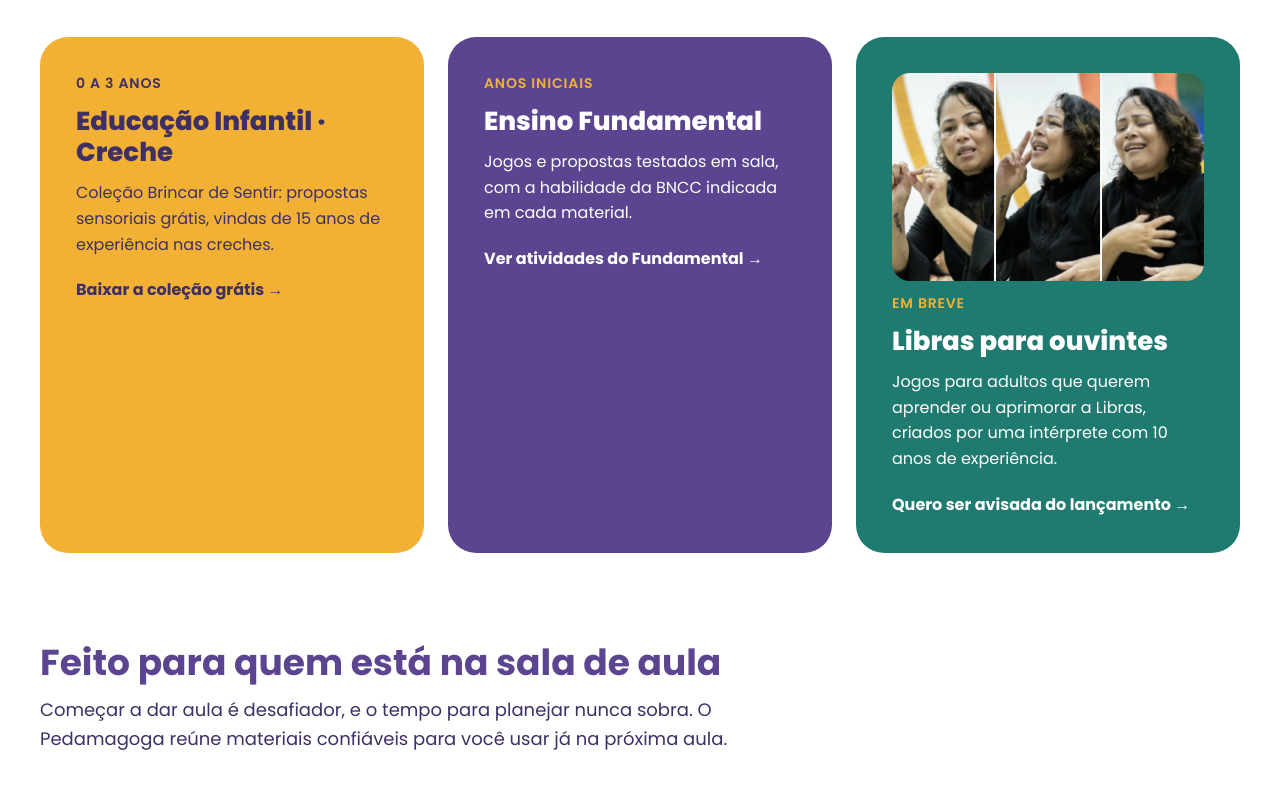
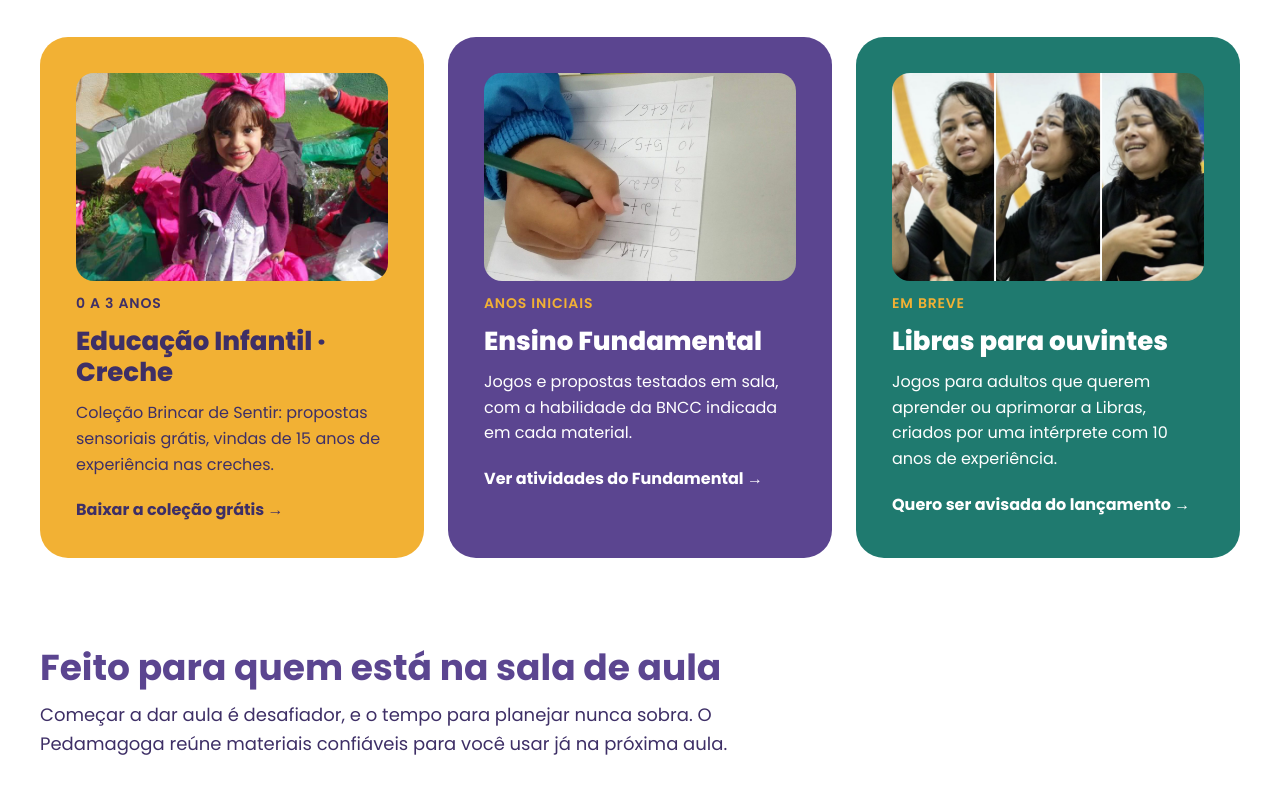
Before and after one commit to fabianamagogalibras-jpg/pedamagoga., a plain HTML site: page index.html in a window 1280 px wide. Shown: the part 1032-1822 px from the top of the page. Drawn offline with Linux system fonts and the light colour scheme.

Commit message:
Add files via upload

```diff
--- a/index.html
+++ b/index.html
@@ -69,12 +69,14 @@ img{max-width:100%}
 </div>
 <div style="display: flex; flex-wrap: wrap; gap: 24px">
 <a href="#creche" style="flex: 1 1 300px; min-width: 0; text-decoration: none; background: #F2B134; color: #3E2F66; border-radius: 28px; padding: 36px; display: flex; flex-direction: column; gap: 12px">
+<img src="creche-brincar.jpg" alt="Menina pequena sorrindo com laço de papel crepom, cercada de papéis coloridos e plástico numa brincadeira sensorial ao ar livre" style="width: 100%; aspect-ratio: 3 / 2; height: auto; object-fit: cover; object-position: center top; border-radius: 18px; display: block">
 <span style="font-size: 14px; font-weight: 600; letter-spacing: 0.06em; text-transform: uppercase">0 a 3 anos</span>
 <span style="font-size: 26px; font-weight: 800; line-height: 1.2">Educação Infantil · Creche</span>
 <span style="font-size: 16px; line-height: 1.6">Coleção Brincar de Sentir: propostas sensoriais grátis, vindas de 15 anos de experiência nas creches.</span>
 <span style="font-size: 16px; font-weight: 700; padding-top: 8px">Baixar a coleção grátis →</span>
 </a>
 <a href="#atividades" style="flex: 1 1 300px; min-width: 0; text-decoration: none; background: #5B4590; color: #FFFFFF; border-radius: 28px; padding: 36px; display: flex; flex-direction: column; gap: 12px">
+<img src="fundamental-escrita.jpg" alt="Mão de uma criança escrevendo combinações de soma numa folha de atividade" style="width: 100%; aspect-ratio: 3 / 2; height: auto; object-fit: cover; object-position: center; border-radius: 18px; display: block">
 <span style="font-size: 14px; font-weight: 600; letter-spacing: 0.06em; text-transform: uppercase; color: #F2B134">Anos iniciais</span>
 <span style="font-size: 26px; font-weight: 800; line-height: 1.2">Ensino Fundamental</span>
 <span style="font-size: 16px; line-height: 1.6">Jogos e propostas testados em sala, com a habilidade da BNCC indicada em cada material.</span>
```
Also changed, not shown: creche-brincar.jpg (added), fundamental-escrita.jpg (added).
